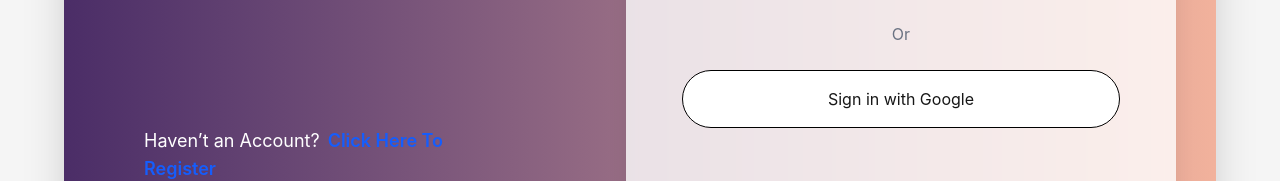
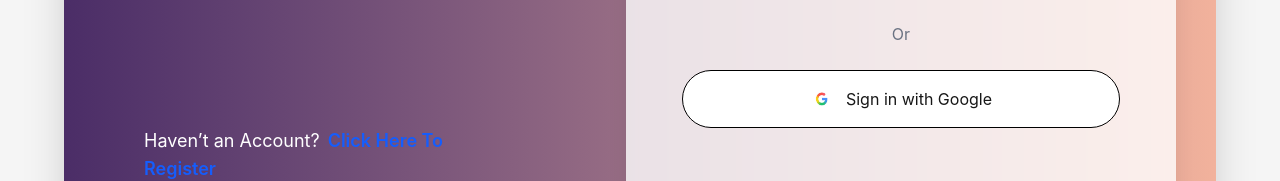
Before and after one commit to admiral-1k/Eventify, a React (Vite) app: page /login in a window 1280 px wide. Shown: the part 537-718 px from the top of the page. Built offline with nearby package versions, Linux system fonts and the light colour scheme.

Commit message:
Added google logo on button

```diff
--- a/src/pages/Login.jsx
+++ b/src/pages/Login.jsx
@@ -1,4 +1,5 @@
 import { useState } from "react";
+import googleLogo from "../assets/images/google.png";
 
 export default function Login() {
 
@@ -83,8 +84,13 @@ export default function Login() {
           </div>
 
           {/* GOOGLE BUTTON */}
-          <button className="w-full border border-black py-4 rounded-full bg-white font-semibold hover:bg-gray-100 transition">
-            Sign in with Google
+        <button className="w-full border border-black py-4 rounded-full bg-white font-semibold hover:bg-gray-100 transition flex items-center justify-center gap-3">
+  <img
+    src={googleLogo}
+    alt="Google"
+    className="w-6 h-6"
+  />
+  <span>Sign in with Google</span>
           </button>
 
         </div>
```
Also changed, not shown: src/assets/images/google.png (added).
